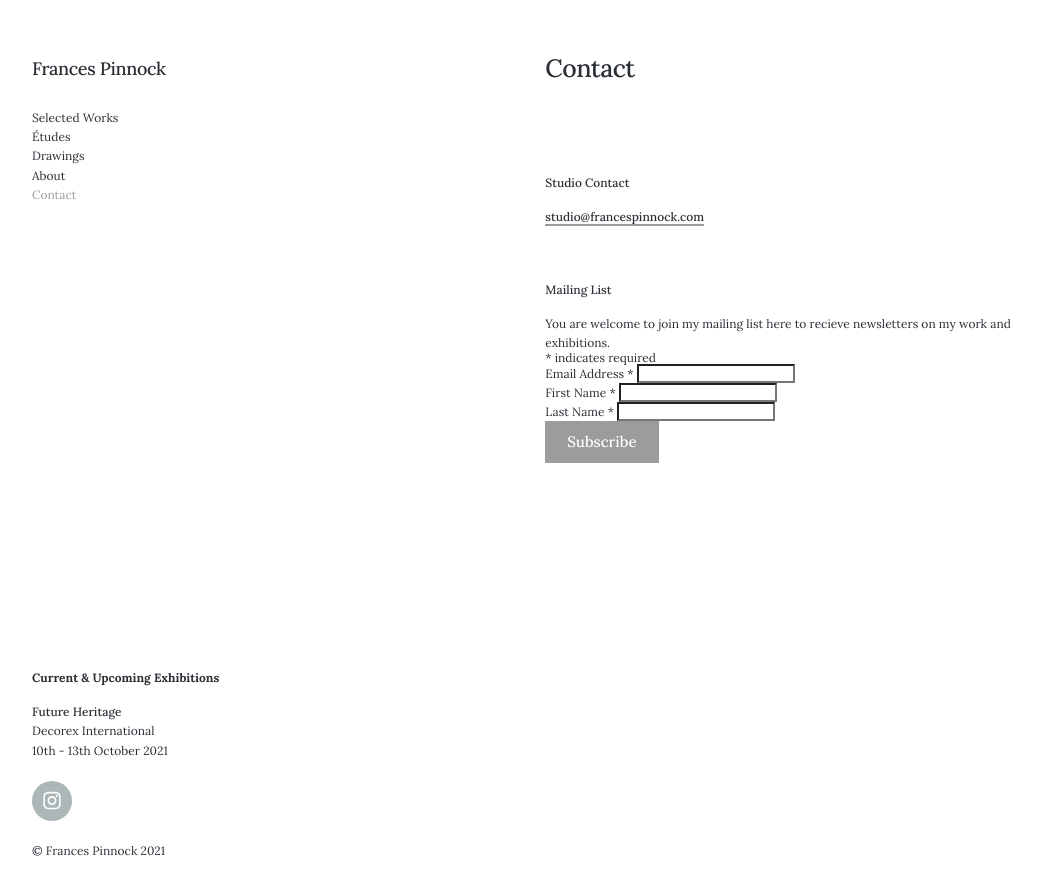
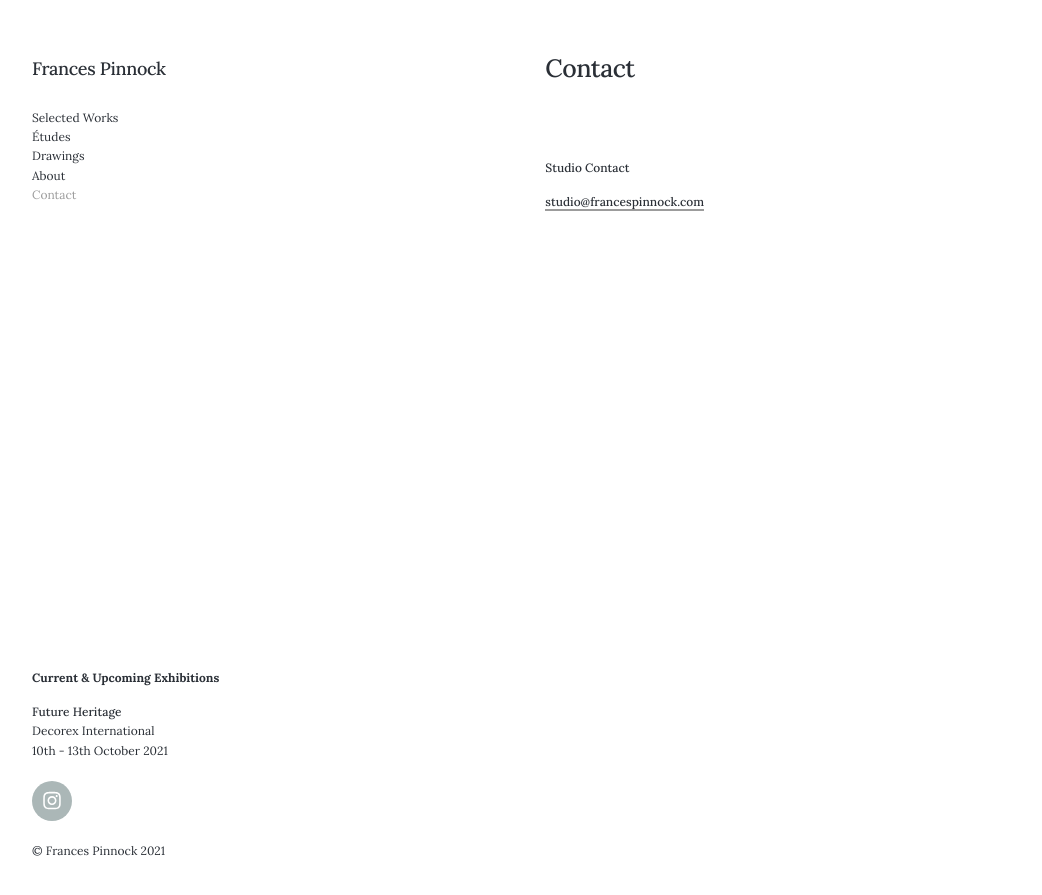
Before and after one commit to francespinnock/francespinnock.github.io, a Jekyll site: the page built from _pages/enquire.md, in a window 1280 px wide and 900 px high. Shown: the top 895 px of the window, without its empty margins (28-1070 px from the left). Built offline with Jekyll 4.4.1, drawn with Linux system fonts in a browser that asks for light colours; nearby versions of some CDN libraries; comment, search, counter and statistics services are not loaded.

Commit message:
Remove mailing list

```diff
--- a/_pages/enquire.md
+++ b/_pages/enquire.md
@@ -4,49 +4,6 @@ subtitle:
 description: Contact Frances Pinnock
 featured_image: /images/demo/demo-landscape.jpg
 ---
-<link href="//cdn-images.mailchimp.com/embedcode/classic-10_7.css" rel="stylesheet" type="text/css">
-
 **Studio Contact**
 
 <studio@francespinnock.com>
-<br />
-<br />
-<br />
-
-
-
-
-
-
-**Mailing List**
-
-You are welcome to join my mailing list here to recieve newsletters on my work and exhibitions.
-<div id="mc_embed_signup" class="mail-form wrap">
-<form action="https://francespinnock.us6.list-manage.com/subscribe/post?u=a0ddb03120ee57b0bc8423589&amp;id=d7174fc65c" method="post" id="mc-embedded-subscribe-form" name="mc-embedded-subscribe-form" class="validate" target="_blank" novalidate>
-    <div id="mc_embed_signup_scroll">
-
-<div class="indicates-required"><span class="asterisk">*</span> indicates required</div>
-<div class="mc-field-group">
-	<label for="mce-EMAIL">Email Address  <span class="asterisk">*</span>
-</label>
-	<input type="email" value="" name="EMAIL" class="required email" id="mce-EMAIL">
-</div>
-<div class="mc-field-group">
-	<label for="mce-FNAME">First Name  <span class="asterisk">*</span>
-</label>
-	<input type="text" value="" name="FNAME" class="required" id="mce-FNAME">
-</div>
-<div class="mc-field-group">
-	<label for="mce-LNAME">Last Name  <span class="asterisk">*</span>
-</label>
-	<input type="text" value="" name="LNAME" class="required" id="mce-LNAME">
-</div>
-	<div id="mce-responses" class="clear">
-		<div class="response" id="mce-error-response" style="display:none"></div>
-		<div class="response" id="mce-success-response" style="display:none"></div>
-	</div>
-    <div style="position: absolute; left: -5000px;" aria-hidden="true"><input type="text" name="b_a0ddb03120ee57b0bc8423589_d7174fc65c" tabindex="-1" value=""></div>
-    <div class="clear"><input type="submit" value="Subscribe" name="subscribe" id="mc-embedded-subscribe" class="button"></div>
-    </div>
-</form>
-</div>
```
